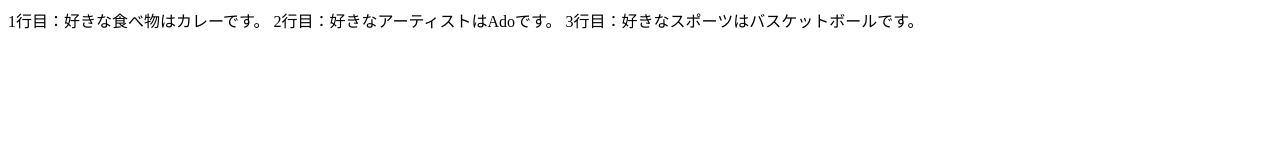
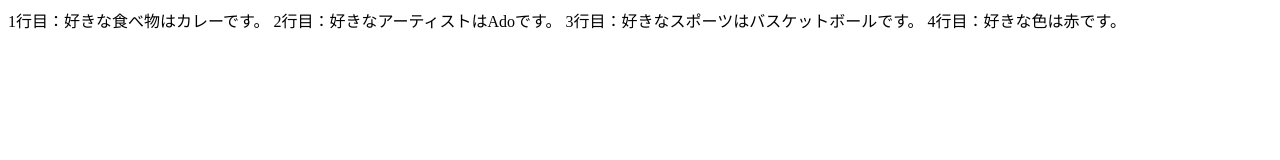
Before and after one commit to kamada-jp/command-practice, a plain HTML site: page index.html in a window 1280 px wide. Drawn offline with Linux system fonts and the light colour scheme.

Commit message:
好きな色の追加

```diff
--- a/index.html
+++ b/index.html
@@ -4,5 +4,6 @@
 		1行目：好きな食べ物はカレーです。
 		2行目：好きなアーティストはAdoです。
 		3行目：好きなスポーツはバスケットボールです。
+		4行目：好きな色は赤です。
 	</body>
 </html>
```
